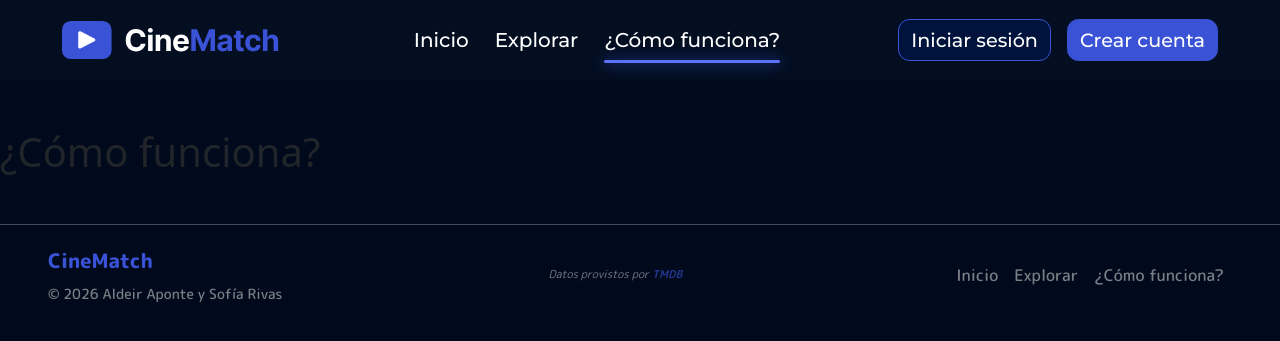
After one commit to sofiarivass/cinematch, a Flask app: page /como-funciona in a window 1280 px wide. The commit adds this page. Shown: the top 341 px of the page. Run offline with Flask 3, Linux system fonts and the light colour scheme; some libraries are stand-ins or nearby versions.

Commit message:
feat: separación de rutas en páginas independientes (inicio, explorar, cómo funciona)
- Se separa la lógica de index y explorar en rutas distintas
- index (/) queda como página de inicio sin contenido dinámico por el momento
- explorar (/explorar) centraliza el listado de peliculas y búsqueda
- como_funciona (/como-funciona) agregada como página estática
- Se agregan render_index y render_como_funciona en la vista
- Se actualizan los nav-link del base.html con url_for y active dinámico

```diff
--- a/app/controller/controlador_peliculas.py
+++ b/app/controller/controlador_peliculas.py
@@ -19,46 +19,59 @@ peliculas_bp = Blueprint("peliculas", __name__)
 
 # Instancias del modelo y la vista
 modelo = PeliculaModel()
-vista  = PeliculaView()
+vista = PeliculaView()
 
 
-# ── Ruta: Inicio — películas populares ────────────────────────────────────
-
+# RUTA INICIO
 @peliculas_bp.route("/")
 def index():
-    """Muestra la página principal con las películas populares."""
+    return vista.render_index()
+
+
+# @peliculas_bp.route("/")
+# def index():
+#     """Muestra la página principal."""
+#     pagina = request.args.get("page", 1, type=int)
+
+#     try:
+#         datos = modelo.obtener_populares(pagina=pagina)
+#         return vista.render_explorar(
+#             peliculas=datos["peliculas"],
+#             pagina_actual=datos["pagina_actual"],
+#             total_paginas=datos["total_paginas"],
+#             titulo_seccion="Películas Populares",
+#         )
+#     except Exception as e:
+#         return vista.render_error(str(e))
+
+
+# RUTA EXPLORAR
+@peliculas_bp.route("/explorar")
+def explorar():
+    """Muestra el listado de películas con búsqueda."""
+    query = request.args.get("q", "").strip()
     pagina = request.args.get("page", 1, type=int)
 
     try:
-        datos = modelo.obtener_populares(pagina=pagina)
-        return vista.render_lista(
-            peliculas    = datos["peliculas"],
-            pagina_actual= datos["pagina_actual"],
-            total_paginas= datos["total_paginas"],
-            titulo_seccion= "Películas Populares",
+        if query:
+            datos = modelo.buscar(query=query, pagina=pagina)
+            titulo_seccion = f'Resultados para "{query}"'
+        else:
+            datos = modelo.obtener_populares(pagina=pagina)
+            titulo_seccion = "Explorar películas"
+
+        return vista.render_explorar(
+            peliculas=datos["peliculas"],
+            pagina_actual=datos["pagina_actual"],
+            total_paginas=datos["total_paginas"],
+            titulo_seccion=titulo_seccion,
+            query=query,
         )
     except Exception as e:
         return vista.render_error(str(e))
 
 
-# ── Ruta: Detalle de una película ─────────────────────────────────────────
-
-@peliculas_bp.route("/pelicula/<int:pelicula_id>")
-def detalle(pelicula_id: int):
-    """Muestra el detalle completo de una película."""
-    try:
-        pelicula = modelo.obtener_detalle(pelicula_id)
-        credits  = modelo.obtener_credits(pelicula_id)   # ← agregás esta línea
-        keywords = modelo.obtener_keywords(pelicula_id)
-        providers = modelo.obtener_providers(pelicula_id)
-        clasificacion = modelo.obtener_clasificacion(pelicula_id)
-        return vista.render_detalle(pelicula, credits, keywords, providers, clasificacion)
-    except Exception as e:
-        return vista.render_error(str(e))
-
-
-# ── Ruta: Búsqueda ────────────────────────────────────────────────────────
-
+# RUTA BUSCAR
 @peliculas_bp.route("/buscar")
 def buscar():
     """Busca películas por título y muestra los resultados."""
@@ -66,16 +79,40 @@ def buscar():
     pagina = request.args.get("page", 1, type=int)
 
     if not query:
-        return redirect(url_for("peliculas.index"))
+        return redirect(url_for("peliculas.explorar"))
 
     try:
         datos = modelo.buscar(query=query, pagina=pagina)
-        return vista.render_lista(
-            peliculas     = datos["peliculas"],
-            pagina_actual = datos["pagina_actual"],
-            total_paginas = datos["total_paginas"],
-            titulo_seccion= f'Resultados para "{query}"',
-            query         = query,
+        return vista.render_explorar(
+            peliculas=datos["peliculas"],
+            pagina_actual=datos["pagina_actual"],
+            total_paginas=datos["total_paginas"],
+            titulo_seccion=f'Resultados para "{query}"',
+            query=query,
         )
     except Exception as e:
         return vista.render_error(str(e))
+
+
+# RUTA COMO FUNCIONA
+@peliculas_bp.route("/como-funciona")
+def como_funciona():
+    """Muestra la página de información."""
+    return vista.render_como_funciona()
+
+
+# RUTA DETALLE DE PELÍCULA
+@peliculas_bp.route("/pelicula/<int:pelicula_id>")
+def detalle(pelicula_id: int):
+    """Muestra el detalle completo de una película."""
+    try:
+        pelicula = modelo.obtener_detalle(pelicula_id)
+        credits = modelo.obtener_credits(pelicula_id)  # ← agregás esta línea
+        keywords = modelo.obtener_keywords(pelicula_id)
+        providers = modelo.obtener_providers(pelicula_id)
+        clasificacion = modelo.obtener_clasificacion(pelicula_id)
+        return vista.render_detalle(
+            pelicula, credits, keywords, providers, clasificacion
+        )
+    except Exception as e:
+        return vista.render_error(str(e))
--- a/app/templates/base.html
+++ b/app/templates/base.html
@@ -28,13 +28,13 @@
                 <div class="collapse navbar-collapse" id="navbarCinematch">
                     <ul class="navbar-nav mx-auto">
                         <li class="nav-item">
-                            <a href="{{ url_for('peliculas.index') }}" class="nav-link active">Inicio</a>
+                            <a href="{{ url_for('peliculas.index') }}" class="nav-link {% if request.endpoint == 'peliculas.index' %}active{% endif %}">Inicio</a>
                         </li>
                         <li class="nav-item">
-                            <a href="#" class="nav-link">Explorar</a>
+                            <a href="{{ url_for('peliculas.explorar') }}" class="nav-link {% if request.endpoint in ['peliculas.explorar', 'peliculas.buscar'] %}active{% endif %}">Explorar</a>
                         </li>
                         <li class="nav-item">
-                            <a href="#" class="nav-link">¿Cómo funciona?</a>
+                            <a href="{{ url_for('peliculas.como_funciona') }}" class="nav-link {% if request.endpoint == 'peliculas.como_funciona' %}active{% endif %}">¿Cómo funciona?</a>
                         </li>
                     </ul>
                     <div class="d-flex gap-3">
@@ -51,10 +51,6 @@
     </header>
 
     <main>
-        <form class="navbar__search" action="{{ url_for('peliculas.buscar') }}" method="get">
-            <input type="text" name="q" placeholder="Buscar película..." value="{{ query if query else '' }}" class="navbar__input" />
-            <button type="submit" class="navbar__btn">Buscar</button>
-        </form>
         {% block content %}{% endblock %}
     </main>
 
--- /dev/null
+++ b/app/templates/como_funciona.html
@@ -0,0 +1,3 @@
+{% extends "base.html" %} {% block title %}¿Cómo funciona? — CineMatch{% endblock %} {% block content %}
+<h1>¿Cómo funciona?</h1>
+{% endblock %}
--- a/app/templates/detalle.html
+++ b/app/templates/detalle.html
@@ -1,4 +1,4 @@
-{% extends "base.html" %} {% block title %}{{ pelicula.titulo }} — CineApp{% endblock %} {% block content %}
+{% extends "base.html" %} {% block title %}{{ pelicula.titulo }} — CineMatch{% endblock %} {% block content %}
 
 <div class="container">
     <div class="card">
--- a/app/templates/error.html
+++ b/app/templates/error.html
@@ -1,4 +1,4 @@
-{% extends "base.html" %} {% block title %}Error — CineApp{% endblock %} {% block content %}
+{% extends "base.html" %} {% block title %}Error — CineMatch{% endblock %} {% block content %}
 <div class="error-page">
     <h1 class="error-page__code">⚠️</h1>
     <h2 class="error-page__title">Ocurrió un error</h2>
--- a/app/templates/index.html
+++ b/app/templates/index.html
@@ -0,0 +1,3 @@
+{% extends "base.html" %} {% block title %}Inicio — CineMatch{% endblock %} {% block content %}
+<h1>Inicio</h1>
+{% endblock %}
--- a/app/views/vista_peliculas.py
+++ b/app/views/vista_peliculas.py
@@ -15,7 +15,13 @@ from flask import render_template
 class PeliculaView:
     """Encapsula el renderizado de todas las vistas de películas."""
 
-    def render_lista(
+    def render_index(self) -> str:
+        return render_template("index.html")
+
+    def render_como_funciona(self) -> str:
+        return render_template("como_funciona.html")
+
+    def render_explorar(
         self,
         peliculas: list,
         pagina_actual: int,
@@ -37,15 +43,22 @@ class PeliculaView:
             HTML renderizado como string
         """
         return render_template(
-            "lista.html",
-            peliculas      = peliculas,
-            pagina_actual  = pagina_actual,
-            total_paginas  = total_paginas,
-            titulo_seccion = titulo_seccion,
-            query          = query,
+            "explorar.html",
+            peliculas=peliculas,
+            pagina_actual=pagina_actual,
+            total_paginas=total_paginas,
+            titulo_seccion=titulo_seccion,
+            query=query,
         )
 
-    def render_detalle(self, pelicula: dict, credits: dict, keywords: list, providers: dict, clasificacion: str) -> str:
+    def render_detalle(
+        self,
+        pelicula: dict,
+        credits: dict,
+        keywords: list,
+        providers: dict,
+        clasificacion: str,
+    ) -> str:
         """
         Renderiza la vista de detalle de una película.
 
@@ -55,7 +68,14 @@ class PeliculaView:
         Returns:
             HTML renderizado como string
         """
-        return render_template("detalle.html", pelicula=pelicula, credits=credits, keywords=keywords, providers=providers, clasificacion=clasificacion)
+        return render_template(
+            "detalle.html",
+            pelicula=pelicula,
+            credits=credits,
+            keywords=keywords,
+            providers=providers,
+            clasificacion=clasificacion,
+        )
 
     def render_error(self, mensaje: str) -> tuple[str, int]:
         """
```
Also changed, not shown: app/model/modelo_peliculas.py (+19 -7 lines), app/templates/explorar.html (renamed from app/templates/lista.html, +6 -1 lines).
